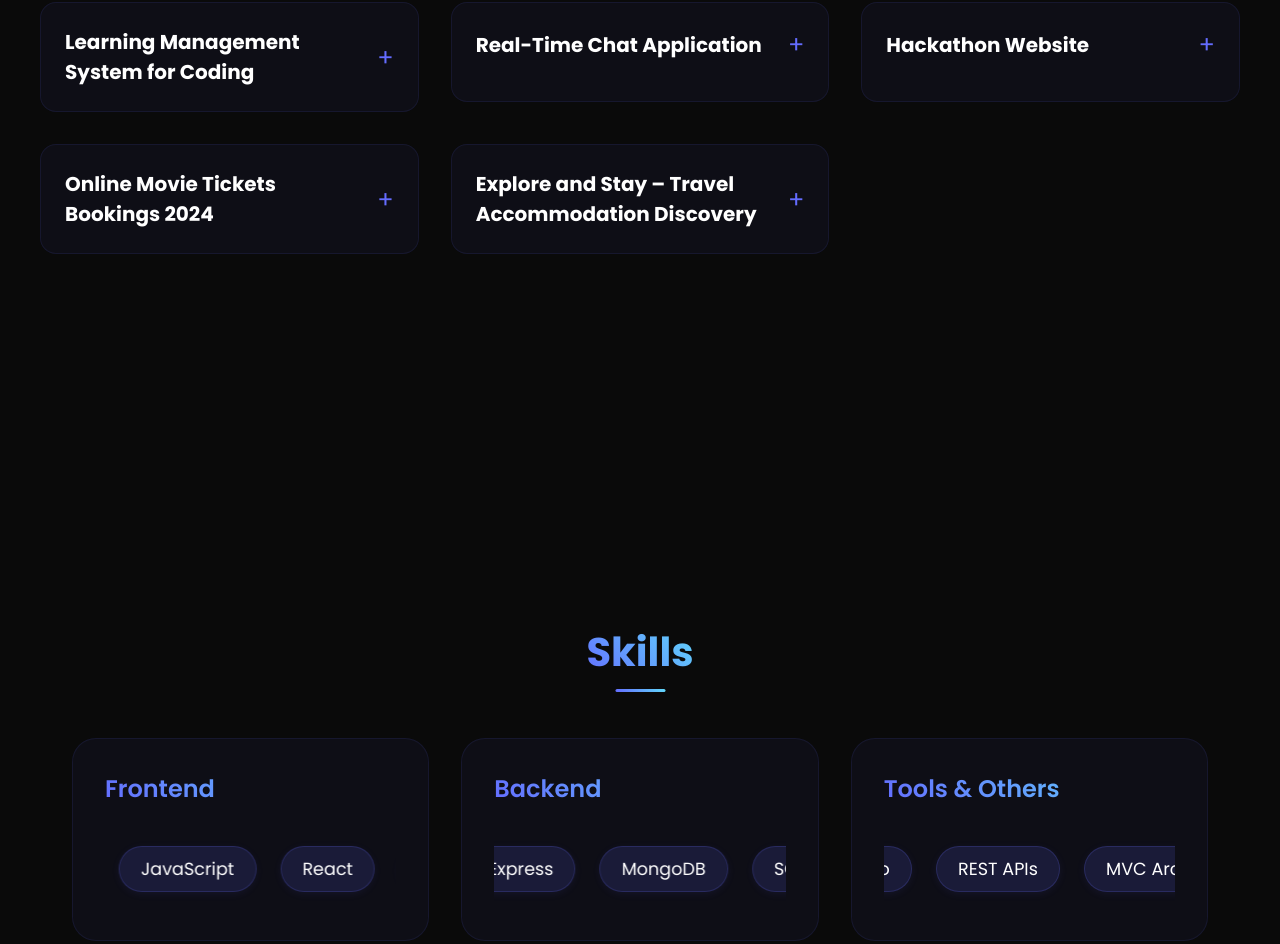
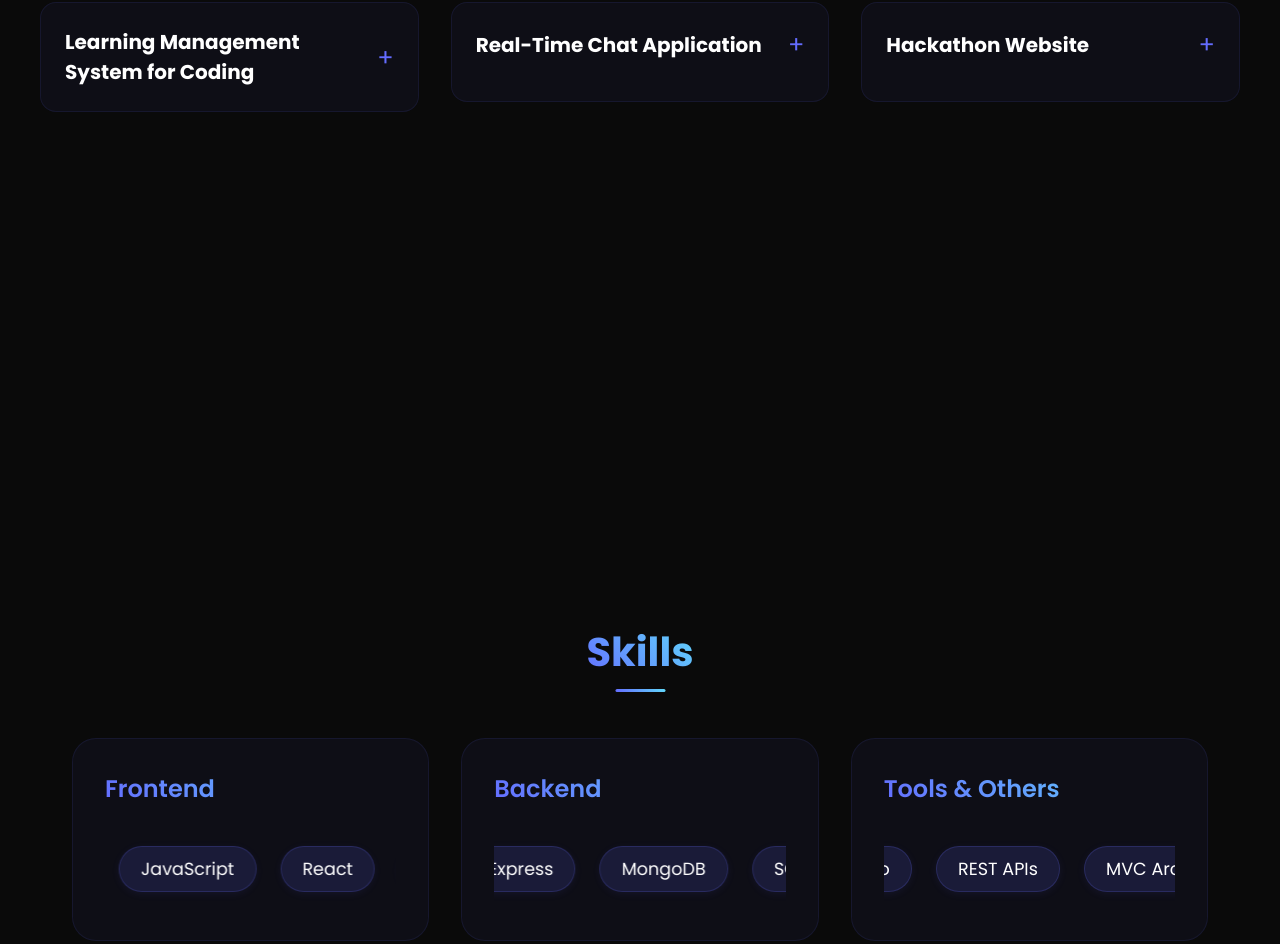
Before and after one commit to Madhavrj12/My-Portfolio, a React (Vite) app: page / in a window 1280 px wide. Shown: the part 1826-2770 px from the top of the page. Built offline with nearby package versions, Linux system fonts and the light colour scheme.

Commit message:
link changes

```diff
--- a/src/App.jsx
+++ b/src/App.jsx
@@ -108,12 +108,10 @@
                   'Welcome to my portfolio',
                   1000,
                   'Hi, I\'m V MADHAV',
-
                 ]}
                 wrapper="span"
                 speed={50}
                 style={{ display: 'inline-block' }}
-
               />
             </h1>
             <p className="subtitle">
@@ -233,55 +231,6 @@
                   </div>
                 )}
               </div>
-              <div
-                className={`project-card ${expandedProject === 4 ? 'expanded' : ''}`}
-                onClick={() => toggleProject(4)}
-              >
-                <div className="project-header">
-                  <h3>Online Movie Tickets Bookings 2024</h3>
-                  <span className="expand-icon">{expandedProject === 4 ? '−' : '+'}</span>
-                </div>
-                {expandedProject === 4 && (
-                  <div className="project-details">
-                    <p>Tech Stack: HTML, CSS, Bootstrap, Node.js, Express.js, MongoDB</p>
-                    <ul>
-                      <li>Developed a full-stack web application for online movie ticket booking</li>
-                      <li>Implemented user authentication, seat selection, and payment integration</li>
-                      <li>Designed a responsive UI for a seamless booking experience</li>
-                      <li>Optimized database queries for efficient ticket management</li>
-                    </ul>
-                    <div className="project-links">
-                      <a href="#" className="btn small">View Demo</a>
-                      <a href="#" className="btn small">Source Code</a>
-                    </div>
-                  </div>
-                )}
-              </div>
-              <div
-                className={`project-card ${expandedProject === 5 ? 'expanded' : ''}`}
-                onClick={() => toggleProject(5)}
-              >
-                <div className="project-header">
-                <h3>Explore and Stay – Travel Accommodation Discovery</h3>
-                <span className="expand-icon">{expandedProject === 5 ? '−' : '+'}</span>
-                </div>
-                {expandedProject === 5 && (
-                  <div className="project-details">
-                    <p>Tech Stack: HTML, CSS, Node.js, Express.js, MongoDB, Multer</p>
-                    <ul>
-                      <li>Developed a full-stack accommodation discovery platform inspired by Airbnb</li>
-                      <li>Implemented image upload functionality using Multer for property listings</li>
-                      <li>Built backend using Node.js, Express.js, and MongoDB for listing and user data</li>
-                      <li>Designed responsive UI with category-wise filtering for different types of stays</li>
-                      <li>Enabled dynamic rendering of listings by categories like apartments, villas, and shared spaces</li>
-                    </ul>
-                   <div className="project-links">
-                     <a href="#" className="btn small">View Demo</a>
-                    <a href="#" className="btn small">Source Code</a>
-                    </div>
-                  </div>
-                )}
-              </div>
             </div>
           </div>
         </section>
@@ -342,7 +291,7 @@
               <p>Location: Chittoor, India</p>
               <div className="social-links">
                 <a href="https://linkedin.com/in/madhav-v-3765352a5" target="_blank" rel="noopener noreferrer" className="social-link">LinkedIn</a>
-                <a href="https://github.com/yourusername" target="_blank" rel="noopener noreferrer" className="social-link">GitHub</a>
+                <a href="hhttps://github.com/Madhavrj12" target="_blank" rel="noopener noreferrer" className="social-link">GitHub</a>
               </div>
             </div>
           </div>
```
